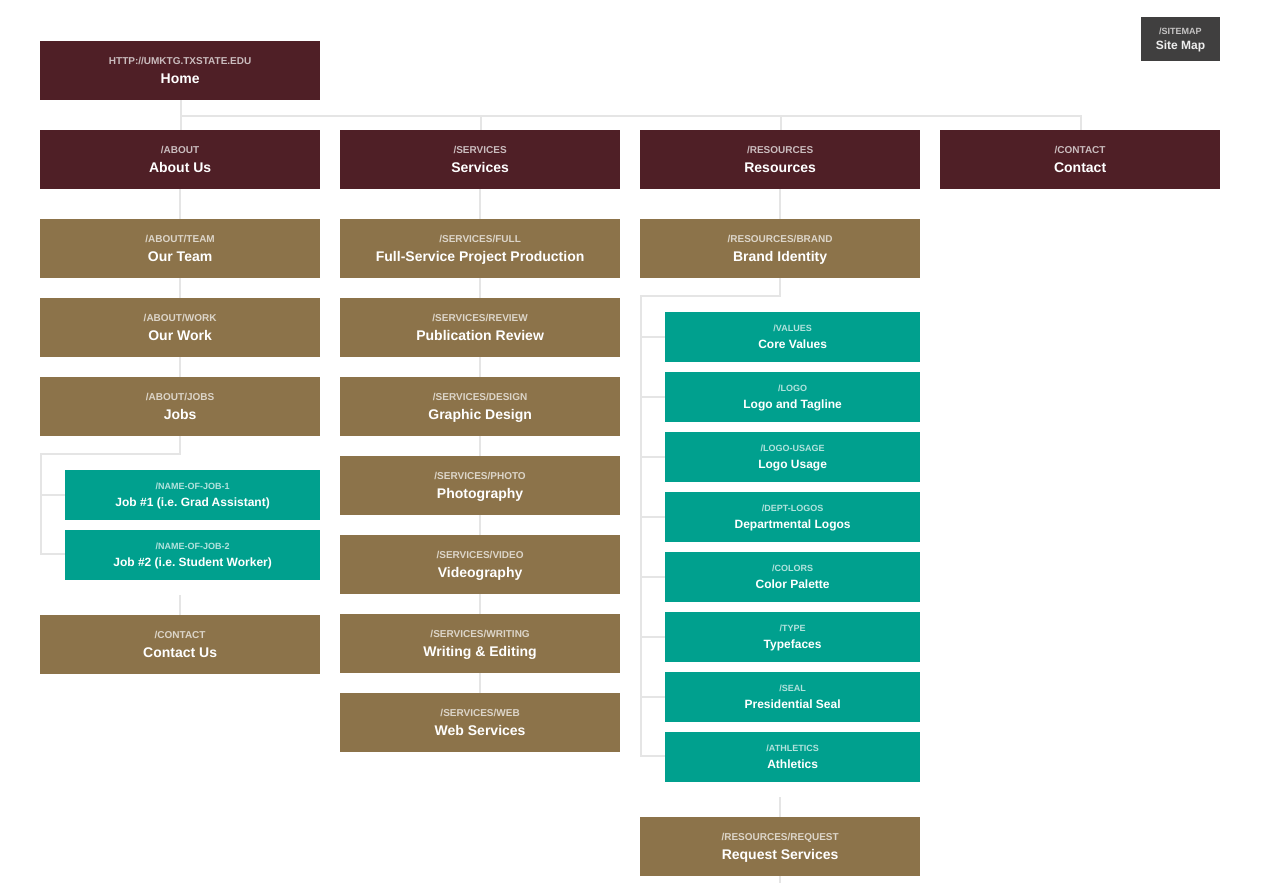
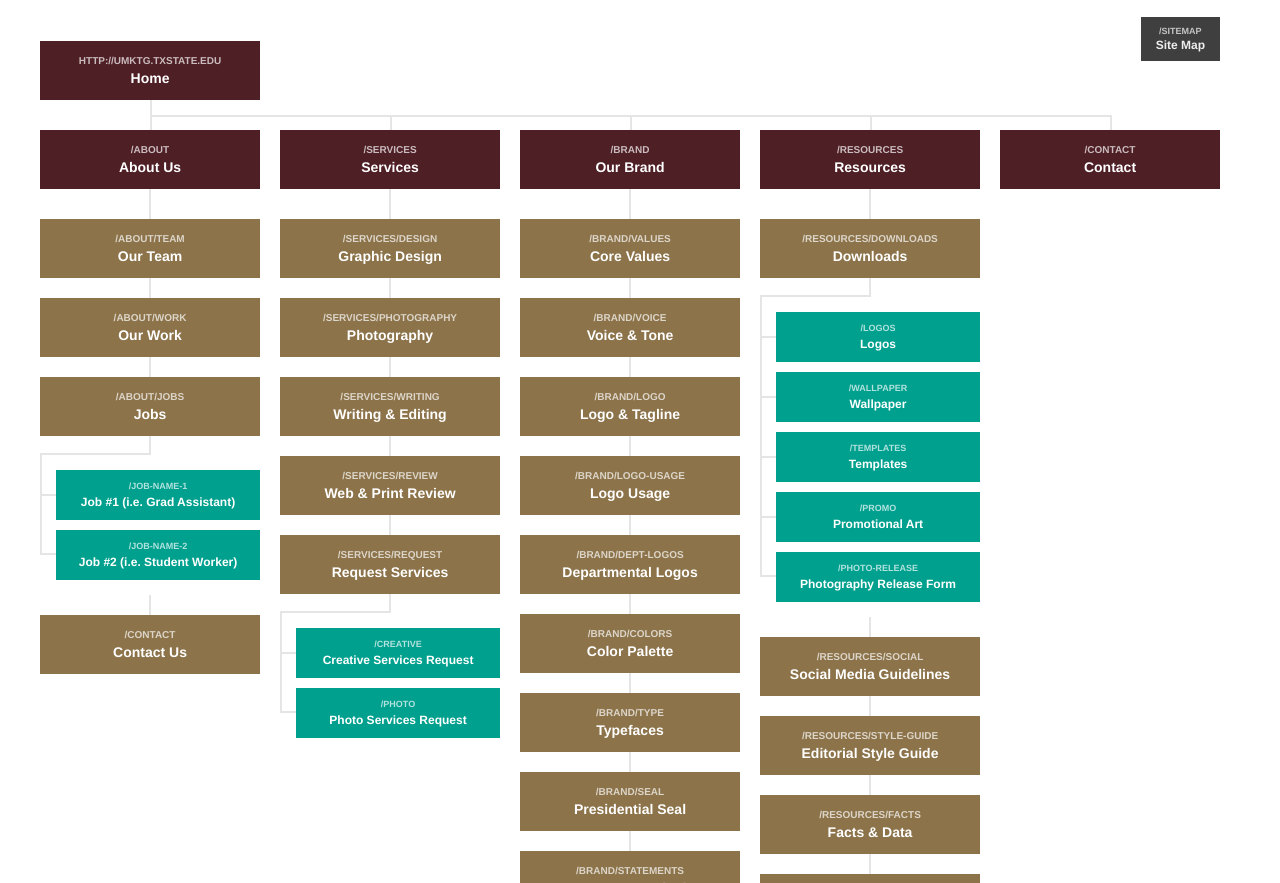
Before and after one commit to edelstone/web-tools, a plain HTML site: page sitemap.html in a window 1280 px wide. Shown: the part 82-965 px from the top of the page. Drawn offline with Linux system fonts and the light colour scheme.

Commit message:
major site map update

```diff
--- a/sitemap.html
+++ b/sitemap.html
@@ -19,7 +19,7 @@
 			<li><a target="_blank" href="/sitemap">Site Map</a></li>
 		</ul>
 
-		<ul id="primaryNav" class="col4">
+		<ul id="primaryNav" class="col5">
 			<li id="home"><a target="_blank" href="http://umktg.txstate.edu">Home</a></li>
 			<li><a target="_blank" href="/about">About Us</a>
 				<ul>
@@ -27,8 +27,8 @@
 					<li><a target="_blank" href="/about/work">Our Work</a></li>
 					<li><a target="_blank" href="/about/jobs">Jobs</a>
 						<ul>
-							<li><a target="_blank" href="/name-of-job-1">Job #1 (i.e. Grad Assistant)</a></li>
-							<li><a target="_blank" href="/name-of-job-2">Job #2 (i.e. Student Worker)</a></li>
+							<li><a target="_blank" href="/job-name-1">Job #1 (i.e. Grad Assistant)</a></li>
+							<li><a target="_blank" href="/job-name-2">Job #2 (i.e. Student Worker)</a></li>
 						</ul>
 					</li>
 					<li><a target="_blank" href="/contact">Contact Us</a></li>
@@ -36,36 +36,34 @@
 			</li>
 			<li><a target="_blank" href="/services">Services</a>
 				<ul>
-					<li><a target="_blank" href="/services/full">Full-Service Project Production</a></li>
-					<li><a target="_blank" href="/services/review">Publication Review</a></li>
 					<li><a target="_blank" href="/services/design">Graphic Design</a></li>
-					<li><a target="_blank" href="/services/photo">Photography</a></li>
-					<li><a target="_blank" href="/services/video">Videography</a></li>
+					<li><a target="_blank" href="/services/photography">Photography</a></li>
 					<li><a target="_blank" href="/services/writing">Writing & Editing</a></li>
-					<li><a target="_blank" href="/services/web">Web Services</a></li>
+					<li><a target="_blank" href="/services/review">Web & Print Review</a></li>
+					<li><a target="_blank" href="/services/request">Request Services</a>
+						<ul>
+							<li><a target="_blank" href="/creative">Creative Services Request</a></li>
+							<li><a target="_blank" href="/photo">Photo Services Request</a></li>
+						</ul>
+					</li>
+				</ul>
+			</li>
+			<li><a target="_blank" href="/brand">Our Brand</a>
+				<ul>
+					<li><a target="_blank" href="/brand/values">Core Values</a></li>
+					<li><a target="_blank" href="/brand/voice">Voice & Tone</a></li>
+					<li><a target="_blank" href="/brand/logo">Logo & Tagline</a></li>
+					<li><a target="_blank" href="/brand/logo-usage">Logo Usage</a></li>
+					<li><a target="_blank" href="/brand/dept-logos">Departmental Logos</a></li>
+					<li><a target="_blank" href="/brand/colors">Color Palette</a></li>
+					<li><a target="_blank" href="/brand/type">Typefaces</a></li>
+					<li><a target="_blank" href="/brand/seal">Presidential Seal</a></li>
+					<li><a target="_blank" href="/brand/statements">Statements & Inclusions</a></li>
+					<li><a target="_blank" href="/brand/athletics">Athletics</a></li>
 				</ul>
 			</li>
 			<li><a target="_blank" href="/resources">Resources</a>
 				<ul>
-					<li><a target="_blank" href="/resources/brand">Brand Identity</a>
-						<ul>
-							<li><a target="_blank" href="/values">Core Values</a></li>
-							<li><a target="_blank" href="/logo">Logo and Tagline</a></li>
-							<li><a target="_blank" href="/logo-usage">Logo Usage</a></li>
-							<li><a target="_blank" href="/dept-logos">Departmental Logos</a></li>
-							<li><a target="_blank" href="/colors">Color Palette</a></li>
-							<li><a target="_blank" href="/type">Typefaces</a></li>
-							<li><a target="_blank" href="/seal">Presidential Seal</a></li>
-							<li><a target="_blank" href="/athletics">Athletics</a></li>
-						</ul>
-					</li>
-					<li><a target="_blank" href="/resources/request">Request Services</a>
-						<ul>
-							<li><a target="_blank" href="/creative">Creative Services Request</a></li>
-							<li><a target="_blank" href="/photo-shoot">Photo Services Request</a></li>
-							<li><a target="_blank" href="/photo-print">Photo Print Request</a></li>
-						</ul>
-					</li>
 					<li><a target="_blank" href="/resources/downloads">Downloads</a>
 						<ul>
 							<li><a target="_blank" href="/logos">Logos</a></li>
@@ -75,8 +73,10 @@
 							<li><a target="_blank" href="/photo-release">Photography Release Form</a></li>
 						</ul>
 					</li>
-					<li><a target="_blank" href="/resources/social">Social Media</a></li>
-					<li><a target="_blank" href="/resources/facts">Facts and Data</a></li>
+					<li><a target="_blank" href="/resources/social">Social Media Guidelines</a></li>
+					<li><a target="_blank" href="/resources/style-guide">Editorial Style Guide</a></li>
+					<li><a target="_blank" href="/resources/facts">Facts & Data</a></li>
+					<li><a target="_blank" href="/resources/upps">Policies & Procedures</a></li>
 					<li><a target="_blank" href="/resources/photobank">Photobank</a></li>
 				</ul>
 			</li>
```
